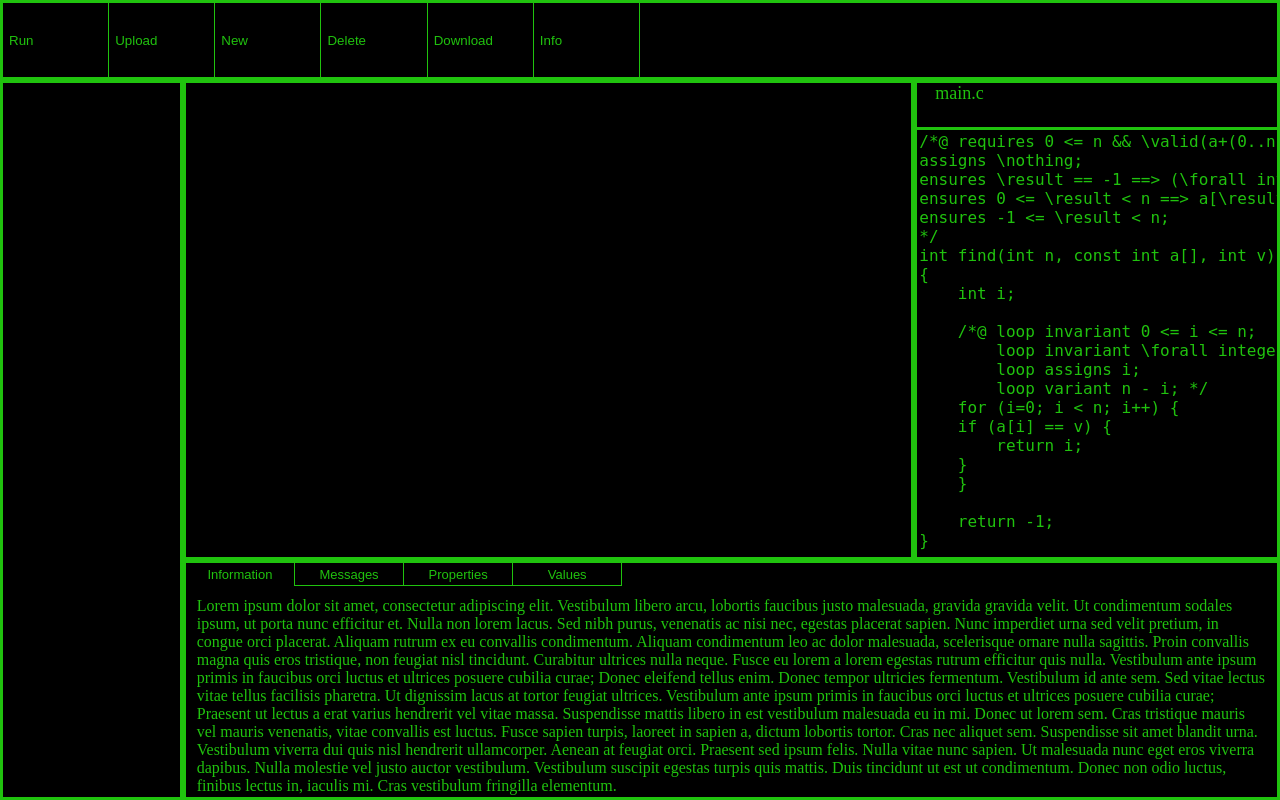
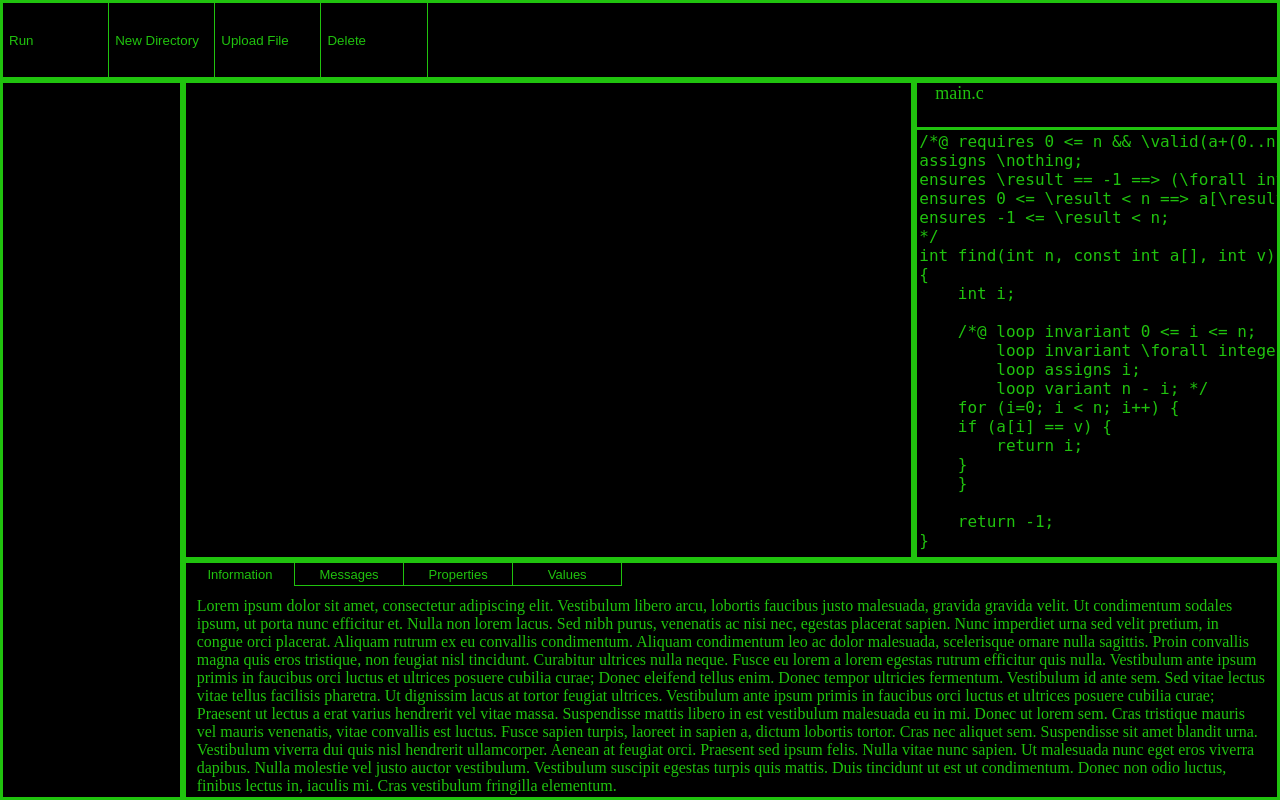
Before and after one commit to questras/InvariantsProver, a Django app: page / in a window 1280 px wide. Run offline with Django 3.2, Linux system fonts and the light colour scheme; parts of the project's set-up code (start-up, migrations or seed data) failed here and were passed over.

Commit message:
Update menu bar.

```diff
--- a/project/templates/main.html
+++ b/project/templates/main.html
@@ -17,11 +17,9 @@
         <!-- Menu bar -->
         <div class="menu-bar">
             <button class="menu-button">Run</button>
-            <button class="menu-button">Upload</button>
-            <button class="menu-button">New</button>
+            <button class="menu-button">New Directory</button>
+            <button class="menu-button">Upload File</button>
             <button class="menu-button">Delete</button>
-            <button class="menu-button">Download</button>
-            <button class="menu-button">Info</button>
         </div>
 
         <!-- File selection dialog -->
```
